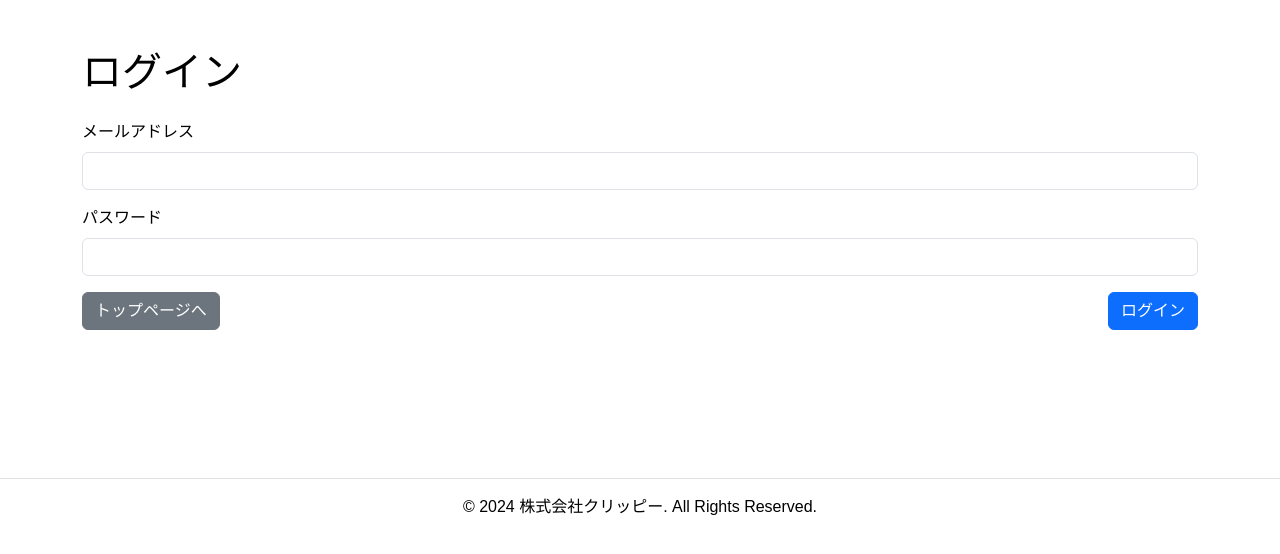
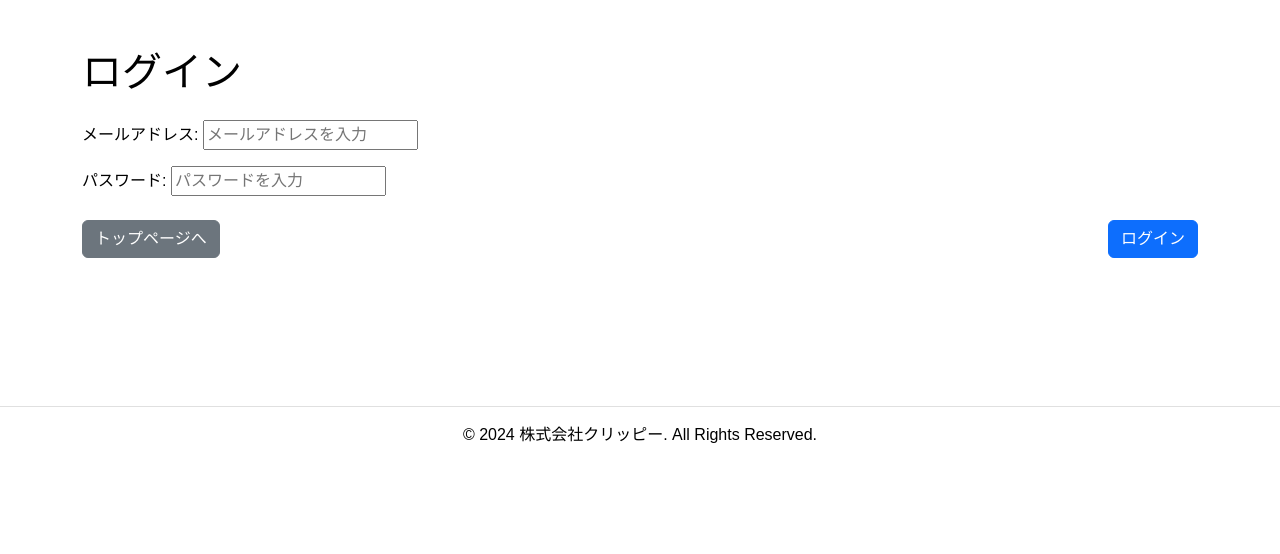
Before and after one commit to TakumiIsibasi/cleaningreservationsite, a Django app: page /userlogin in a window 1280 px wide. Shown: the part 77-631 px from the top of the page. Run offline with Django 4.2, Linux system fonts and the light colour scheme.

Commit message:
riichiログイン機能できたぁぁ

```diff
--- a/accounts/forms.py
+++ b/accounts/forms.py
@@ -5,3 +5,22 @@ class SignUpForm(forms.ModelForm):
     class Meta:
         model = User
         fields = ["name", "phone", "email", "password"]
+
+    def save(self, commit=True):
+        user = super().save(commit=False)
+        user.set_password(self.cleaned_data['password'])  # パスワードをハッシュ化して保存
+        if commit:
+            user.save()
+        return user
+
+class SignInForm(forms.Form):
+    email = forms.EmailField(
+        max_length=50,
+        label="メールアドレス",
+        widget=forms.EmailInput(attrs={"placeholder": "メールアドレスを入力"}),
+    )
+    password = forms.CharField(
+        max_length=128,
+        label="パスワード",
+        widget=forms.PasswordInput(attrs={"placeholder": "パスワードを入力"}),
+    )
--- a/accounts/models.py
+++ b/accounts/models.py
@@ -17,6 +17,7 @@ class User(models.Model):
 
     def set_password(self, raw_password):
         self.password = make_password(raw_password)
+        self.save()
 
         #ハッシュ化にこれをつかうらしい↑↓
         #user = User(name="example_name", phone="1234567890", email="example@example.com", address="Some Address")
--- a/accounts/templates/1userlogin.html
+++ b/accounts/templates/1userlogin.html
@@ -1,6 +1,5 @@
 {% extends 'baseb.html' %}
 
-<!-- ログイン画面 -->
 {% block title %}
     ログイン
 {% endblock %}
@@ -9,28 +8,21 @@
 <div class="container my-5">
     <h1 class="mb-4">ログイン</h1>
 
-    <div class="mb-3">
-        <label for="email" class="form-label">メールアドレス</label>
-        <input type="email" class="form-control" id="email" name="email" required>
-    </div>
+    <form action="{% url 'userlogin' %}" method="post">
+        {% csrf_token %}
+        {{ form.as_p }}
 
-    <div class="mb-3">
-        <label for="password" class="form-label">パスワード</label>
-        <input type="password" class="form-control" id="password" name="password" required>
-    </div>
+        <!-- エラーメッセージの表示 -->
+        {% if error_message %}
+        <div class="alert alert-danger mt-3">
+            {{ error_message }}
+        </div>
+        {% endif %}
 
-    <div class="d-flex justify-content-between">
-        <!-- 左側のトップページへボタン -->
-        <form action="{% url 'index' %}" method="post">
-            {% csrf_token %}
-            <button type="submit" class="btn btn-secondary">トップページへ</button>
-        </form>
-
-        <!-- 右側のログインボタン（青色）-->
-        <form action="{% url 'reservation:mainmenu' %}" method="post">
-            {% csrf_token %}
+        <div class="d-flex justify-content-between mt-4">
+            <a href="{% url 'index' %}" class="btn btn-secondary">トップページへ</a>
             <button type="submit" class="btn btn-primary">ログイン</button>
-        </form>
-    </div>
+        </div>
+    </form>
 </div>
 {% endblock %}
--- a/accounts/views.py
+++ b/accounts/views.py
@@ -1,6 +1,9 @@
 from django.shortcuts import render, redirect
 from django.views import View
-from .forms import SignUpForm
+from django.contrib.auth import login
+from django.contrib.auth.hashers import check_password
+from django.http import HttpResponse, HttpResponseRedirect
+from .forms import SignUpForm, SignInForm
 from .models import User
 
 # ログイン前ホーム画面
@@ -9,7 +12,30 @@ def index(request):
 
 # ログイン画面
 def userlogin(request):
-    return render(request, '1userlogin.html')
+    form = SignInForm(request.POST or None)
+    if request.method == "POST" and form.is_valid():
+        email = form.cleaned_data['email']
+        password = form.cleaned_data['password']
+
+        try:
+            user = User.objects.get(email=email)
+        except User.DoesNotExist:
+            return render(request, '1userlogin.html', {
+                'form': form,
+                'error_message': "メールアドレスまたはパスワードが正しくありません。",
+            })
+
+        # パスワード検証
+        if check_password(password, user.password):
+            # ログイン成功後、reservation:mainmenuにリダイレクト
+            return redirect('reservation:mainmenu')
+        else:
+            return render(request, '1userlogin.html', {
+                'form': form,
+                'error_message': "メールアドレスまたはパスワードが正しくありません。",
+            })
+
+    return render(request, '1userlogin.html', {'form': form})
 
 # ログアウト画面
 def logout(request):
--- a/cleaningreservationsite/settings.py
+++ b/cleaningreservationsite/settings.py
@@ -130,3 +130,5 @@ DEFAULT_AUTO_FIELD = 'django.db.models.BigAutoField'
 STATICFILES_DIRS = [
     BASE_DIR / "static",
 ]
+
+#AUTH_USER_MODEL = 'accounts.User'
```
Also changed, not shown: accounts/migrations/0001_initial.py, db.sqlite3.
